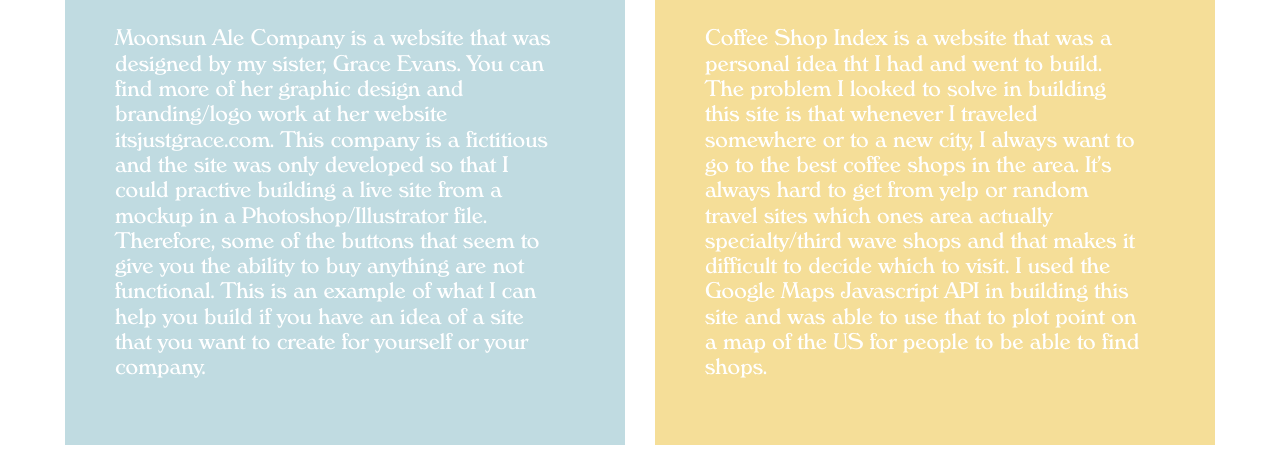
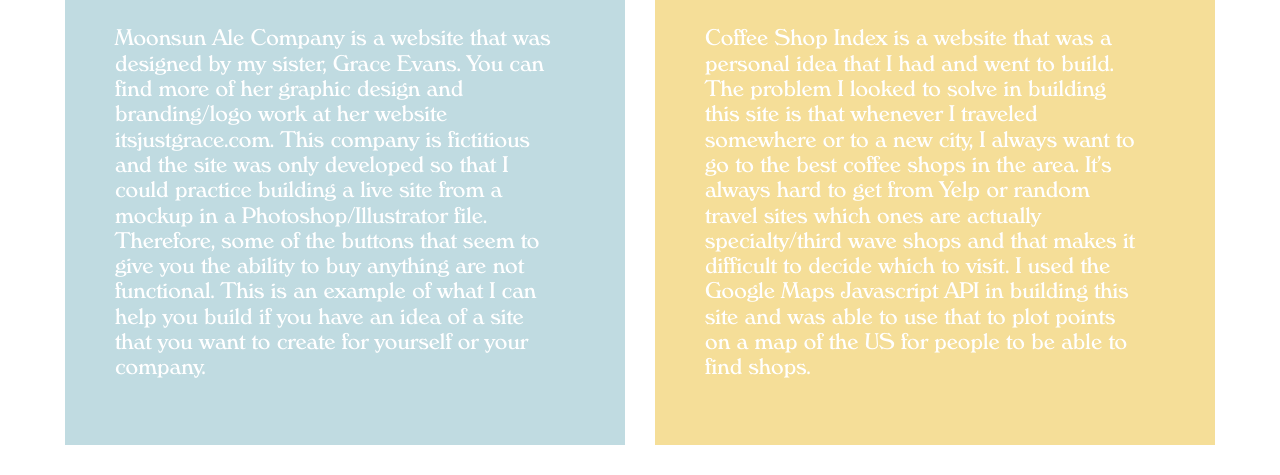
Before and after one commit to averye457/NewPortfolioSite, a plain HTML site: page docs/index.html in a window 1280 px wide. Shown: the part 345-820 px from the top of the page. Drawn offline with Linux system fonts and the light colour scheme.

Commit message:
nothing really

```diff
--- a/docs/index.html
+++ b/docs/index.html
@@ -21,14 +21,14 @@
             <div class='square-content'>
               <h1>Moonsun Ale Co.</h1>
               <h6>Developed Company Site</h6>
-              <p>Moonsun Ale Company is a website that was designed by my sister, Grace Evans. You can find more of her graphic design and branding/logo work at her website itsjustgrace.com. This company is a fictitious and the site was only developed so that I could practive building a live site from a mockup in a Photoshop/Illustrator file. Therefore, some of the buttons that seem to give you the ability to buy anything are not functional. This is an example of what I can help you build if you have an idea of a site that you want to create for yourself or your company.</p>
+              <p>Moonsun Ale Company is a website that was designed by my sister, Grace Evans. You can find more of her graphic design and branding/logo work at her website itsjustgrace.com. This company is fictitious and the site was only developed so that I could practice building a live site from a mockup in a Photoshop/Illustrator file. Therefore, some of the buttons that seem to give you the ability to buy anything are not functional. This is an example of what I can help you build if you have an idea of a site that you want to create for yourself or your company.</p>
             </div>
           </div></a>
           <a href='https://coffeeshopindex.com/' target='_blank'><div class='square square-two'>
             <div class='square-content coffee-shop-index'>
               <h1>Coffee Shop Index</h1>
               <h6>Developed Utility Site</h6>
-              <p>Coffee Shop Index is a website that was a personal idea tht I had and went to build. The problem I looked to solve in building this site is that whenever I traveled somewhere or to a new city, I always want to go to the best coffee shops in the area.  It’s always hard to get from yelp or random travel sites which ones area actually specialty/third wave shops and that makes it difficult to decide which to visit. I used the Google Maps Javascript API in building this site and was able to use that to plot point on a map of the US for people to be able to find shops.</p>
+              <p>Coffee Shop Index is a website that was a personal idea that I had and went to build. The problem I looked to solve in building this site is that whenever I traveled somewhere or to a new city, I always want to go to the best coffee shops in the area.  It’s always hard to get from Yelp or random travel sites which ones are actually specialty/third wave shops and that makes it difficult to decide which to visit. I used the Google Maps Javascript API in building this site and was able to use that to plot points on a map of the US for people to be able to find shops.</p>
             </div></a>
           </div>
           <div class='square square-three'></div>
```
